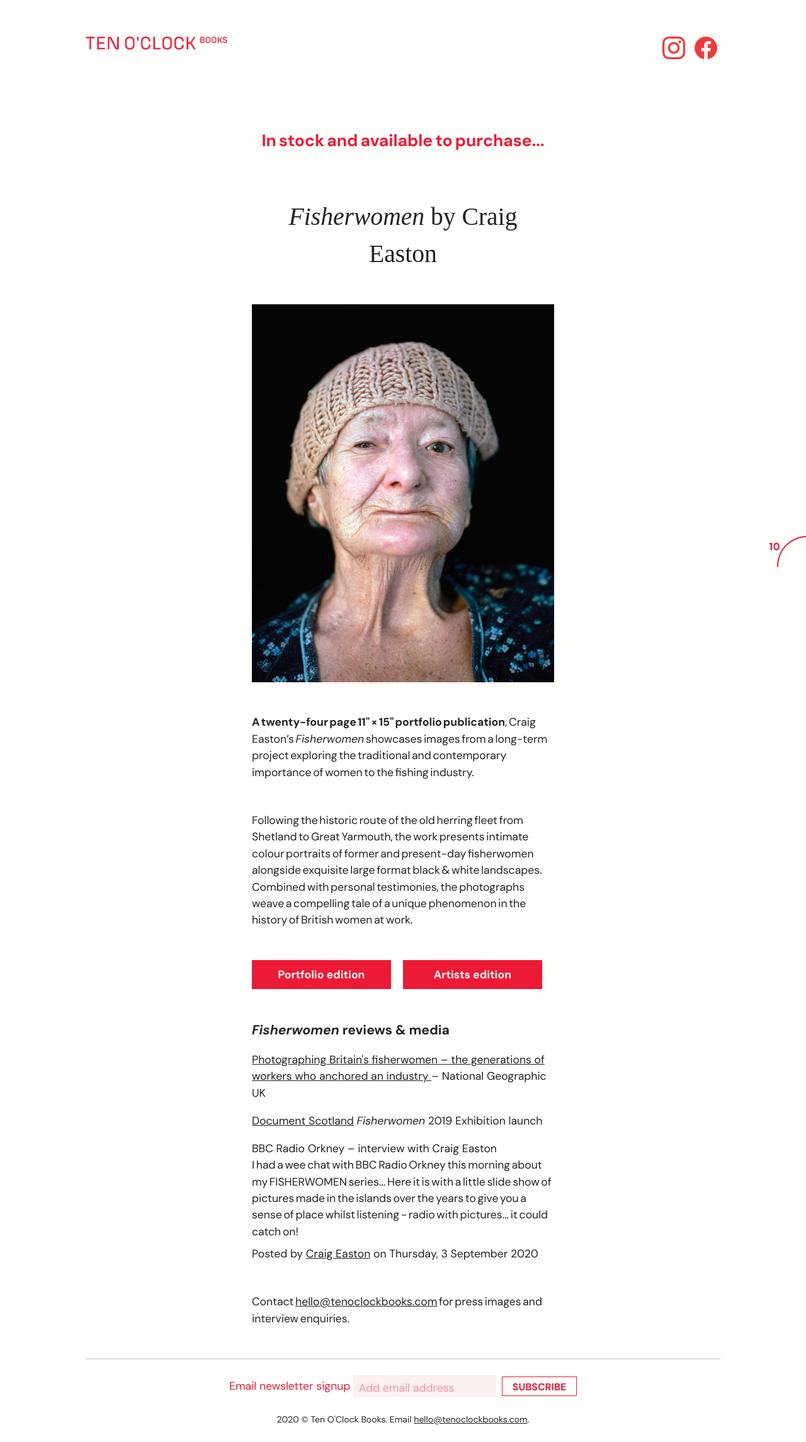
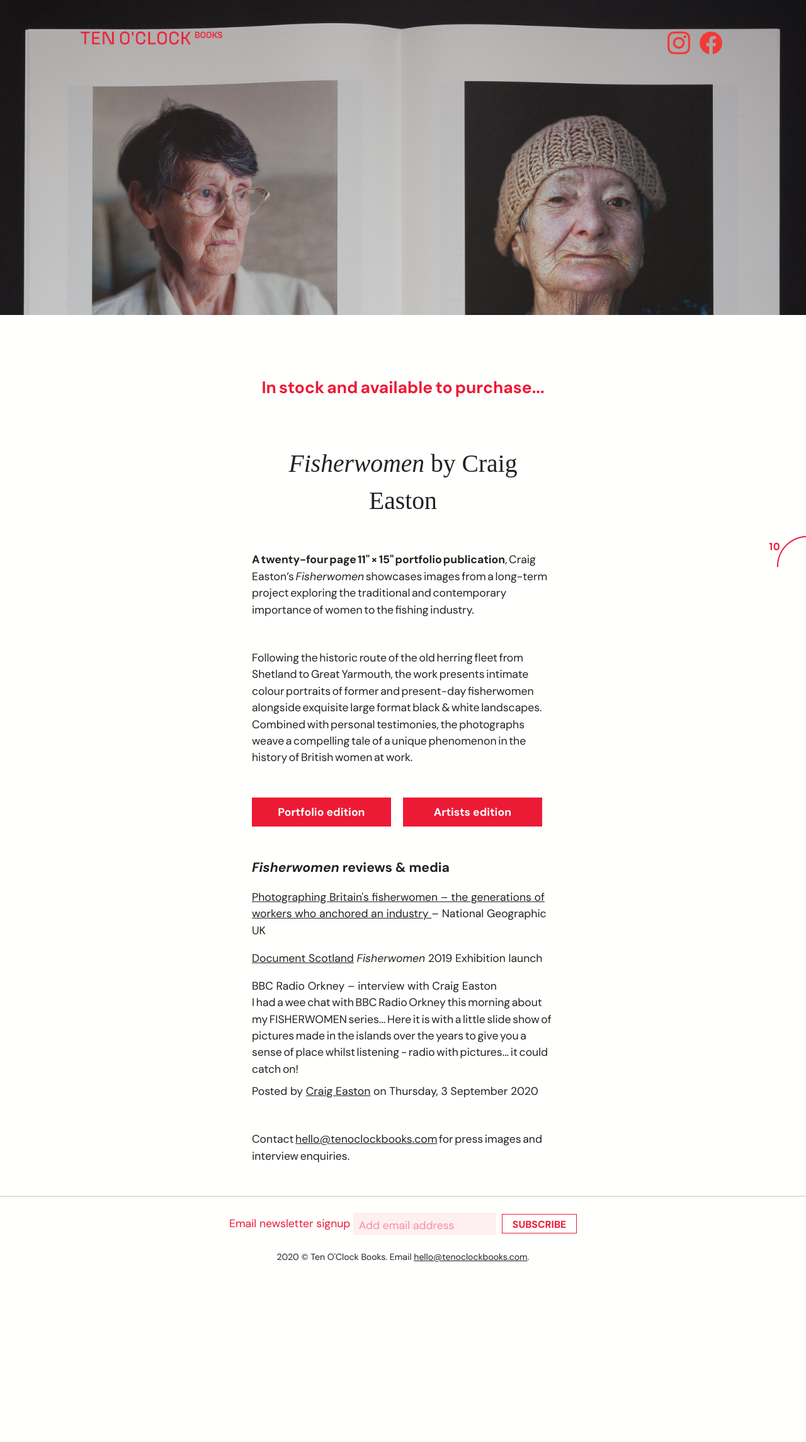
Before and after one commit to martincf/tenoclockbooks, a Jekyll site: the page built from index.md, in a window 1280 px wide. Shown: the whole page at 63% size. Built offline with Jekyll 4.4.1, drawn with Linux system fonts in a browser that asks for light colours; some web fonts are replaced; after the commit the page ends 2031 px from its top, so only the background shows below that.

Commit message:
Started hero refactor

```diff
--- a/_layouts/default.html
+++ b/_layouts/default.html
@@ -1,12 +1,9 @@
 {% include head.html %}
   <body>
-    <div id="fb-root"></div>
-    <script async defer crossorigin="anonymous" src="https://connect.facebook.net/en_GB/sdk.js#xfbml=1&version=v8.0" nonce="64wUnRhz"></script>
-    <main class="content">
+    <div class="content-wrap">
       <header class="header">
         <h1 class="title"><a href="/"><img class="title--logo" src="{{ p.url | prepend: site.baseurl }}/assets/images/logo-tenoclockbooks.png" alt="Ten O'Clock Books" /></a></h1>
         <section class="follow">
-          <!-- <h2 class="follow--header">Follow us</h2> -->
           <ul class="follow--links">
             <li>
               <a href="https://www.instagram.com/tenoclockbooks">
@@ -19,16 +16,13 @@
           </ul>
         </section>
       </header>
+      <!-- <section class="hero">
+        Hero area
+      </section> -->
 
-<!--
-      <div class="alert">
-        <h1>Coronavirus update</h1>
-        <p>As you are aware, the Coronavirus has affected nearly every part of our lives.
-          Our first publication, <em>Fisherwomen</em> by Craig Easton is imminent, but the production
-          has been delayed to ensure anyone working on the project is not put at risk.</p>
-        <p>Of course, being a start-up book publisher, we would be grateful for any further
-          pre-orders at this time. Stay safe.</p>
-      </div> -->
+    <div id="fb-root"></div>
+    <script async defer crossorigin="anonymous" src="https://connect.facebook.net/en_GB/sdk.js#xfbml=1&version=v8.0" nonce="64wUnRhz"></script>
+    <main class="content">
 
       <p class="statement">
         {{ page.title }}
@@ -60,6 +54,7 @@
 
       </section>
     </main>
+    </div>
 
 <!--End mc_embed_signup-->
   {% include footer.html %}
--- a/_sass/_base.scss
+++ b/_sass/_base.scss
@@ -7,7 +7,7 @@ html {
 
 body {
   // min-width: 320px;
-  // margin: 0; <--- Cancelled to allow sticky footer to work
+  margin: 0;
   padding: 0;
   -webkit-font-smoothing: antialiased;
   -moz-osx-font-smoothing: grayscale;
--- a/_sass/main.scss
+++ b/_sass/main.scss
@@ -30,15 +30,25 @@ h1, h2, h3, h4, h5, h6, strong, b {
 // -- temp styles -- //
 body {
   text-align: left;
-  padding: 0 10%;
   @include mq(small) {
-    padding: 0 5%;
   }
 
 }
 .header {
-  padding: 50px 0;
-  min-height: 50px;
+  background: transparent url(/assets/images/fisherwomen_hero3.jpg) 0 0 no-repeat;
+  min-height: 500px;
+  background-size: cover;
+  background-position: 0 0;
+  padding: 50px 10%;
+}
+.hero {
+  min-height: 500px;
+  @include show(red);
+
+}
+.header {
+  // padding: 50px 0;
+  // min-height: 50px;
 }
 .title {
   border: none;
--- a/index.md
+++ b/index.md
@@ -7,7 +7,7 @@ tags: home
 
 ## _Fisherwomen_ by Craig Easton
 
-### ![Fisherwomen](/assets/images/hero_fisherwomen4.jpg)
+<!-- ### ![Fisherwomen](/assets/images/hero_fisherwomen4.jpg) -->
 
 __A twenty-four page 11&quot; &times; 15&quot; portfolio publication__, Craig Easton's _Fisherwomen_ showcases images from a long-term project exploring the traditional and contemporary importance of women to the fishing industry.
 
```
Also changed, not shown: assets/images/fisherwomen_hero1.jpg (added), assets/images/fisherwomen_hero2.jpg (added), assets/images/fisherwomen_hero3.jpg (added), assets/images/hero_landscape.jpg (added), 5 other files.
